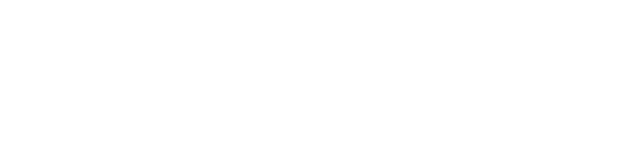
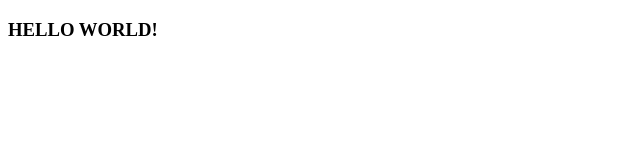
Before and after one commit to CNSophia/demo, a plain HTML site: page index.html in a window 1280 px wide. Shown: the whole page, without its empty margins (0-640 px from the left). Drawn offline with Linux system fonts and the light colour scheme.

Commit message:
first commit

```diff
--- a/css/style.css
+++ b/css/style.css
@@ -0,0 +1 @@
+body{padding: 0px;margin: 0px;font-family: "微软雅黑";}
--- a/index.html
+++ b/index.html
@@ -2,8 +2,9 @@
 <html>
 	<head>
 		<meta charset="UTF-8">
-		<title></title>
+		<title>small demo</title>
 	</head>
 	<body>
+		<h3>HELLO WORLD!</h3>
 	</body>
 </html>
```
